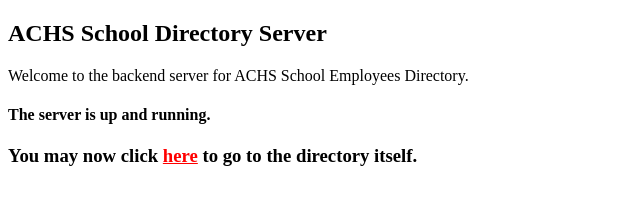
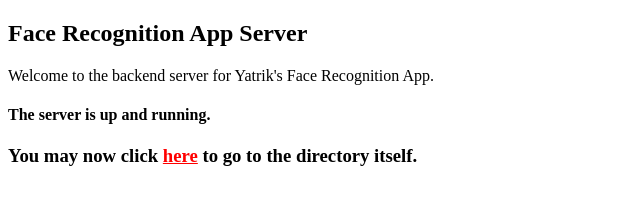
Before and after one commit to ytrkptl/new-face-rec-1-api, a website: page index.html in a window 1280 px wide. Shown: the whole page, without its empty margins (0-640 px from the left). Drawn offline with Linux system fonts and the light colour scheme.

Commit message:
changed text in index.html

```diff
--- a/index.html
+++ b/index.html
@@ -1,11 +1,11 @@
 <!DOCTYPE html>
 <html>
   <head>
-    <title>ACHS Backend Server</title>
+    <title>Face Recognition App Server</title>
   </head>
   <body>
-    <h2>ACHS School Directory Server</h2>
-    <p>Welcome to the backend server for ACHS School Employees Directory.</p>
+    <h2>Face Recognition App Server</h2>
+    <p>Welcome to the backend server for Yatrik's Face Recognition App.</p>
     <h4>The server is up and running.</h4>
     <h3>You may now click <a style="color:red" href="https://new-face-rec-1.herokuapp.com/">here</a>
       to go to the directory itself.</h3>
```
